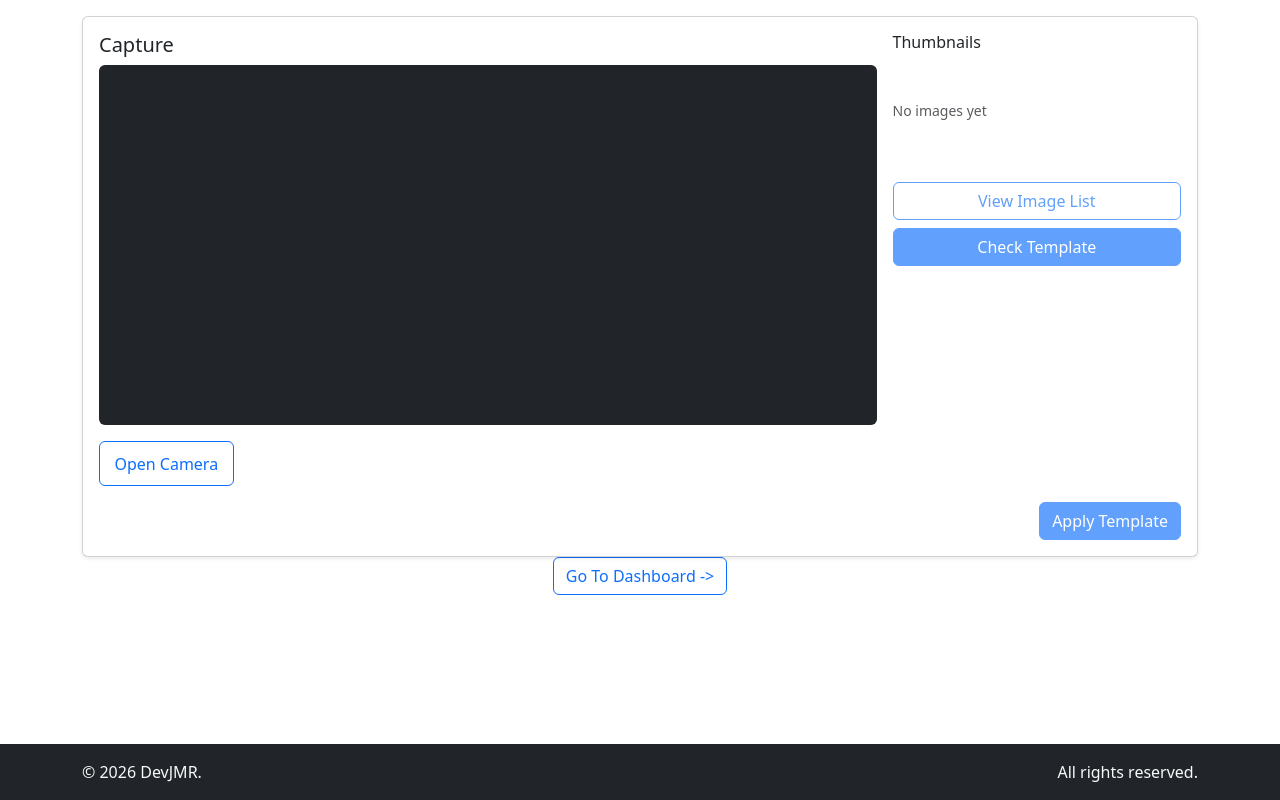
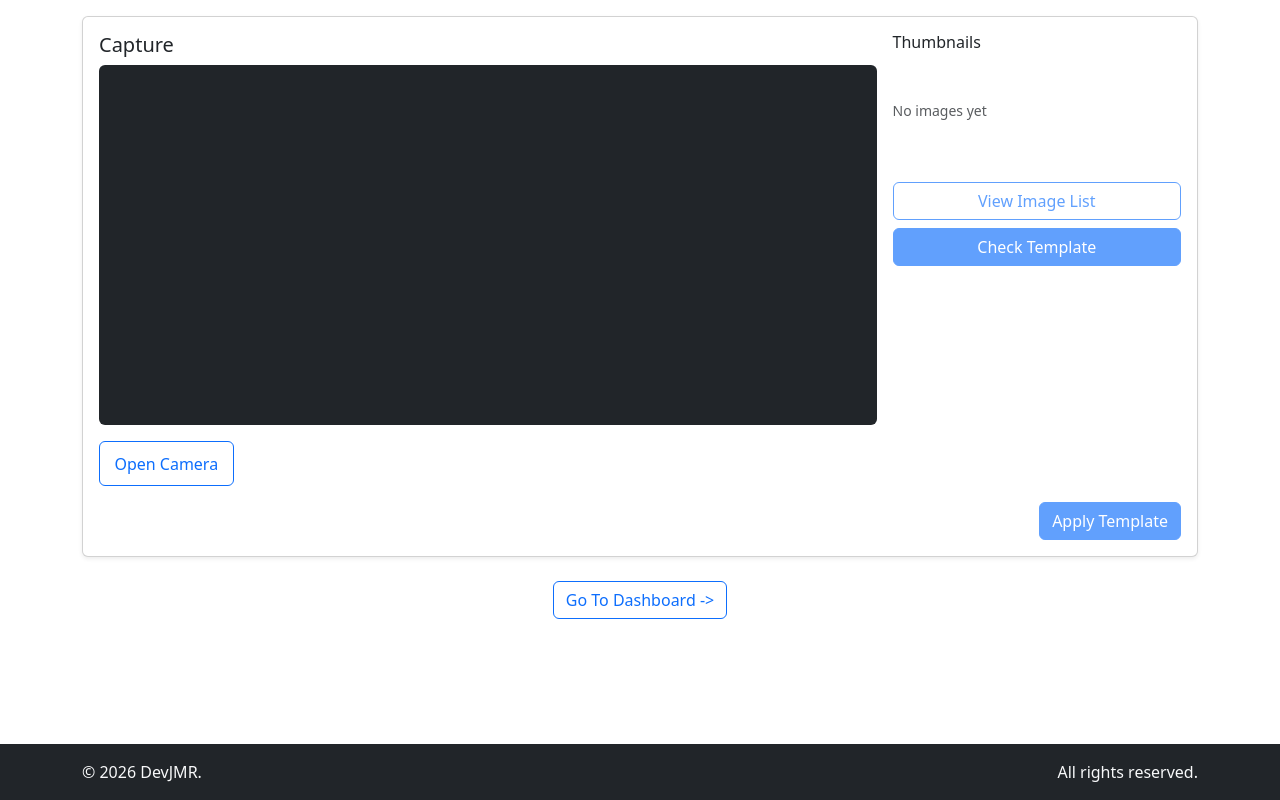
Before and after one commit to DevJomar2793/MY-PROJECTS, a Vue app in the folder capture-image-app/: page / in a window 1280 px wide. Built offline with nearby package versions, Linux system fonts and the light colour scheme.

Commit message:
added mt btn

```diff
--- a/capture-image-app/src/components/imagecapture.vue
+++ b/capture-image-app/src/components/imagecapture.vue
@@ -560,7 +560,7 @@
       </div>
     </div>
 
-    <div class="d-flex justify-content-center align-items-center">
+    <div class="d-flex justify-content-center align-items-center mt-4">
       <router-link to="/dashboard" class="btn btn-outline-primary"
         >Go To Dashboard -></router-link
       >
```
